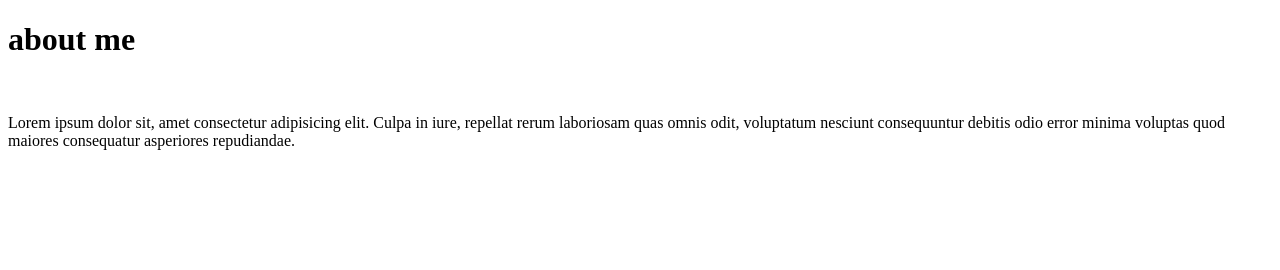
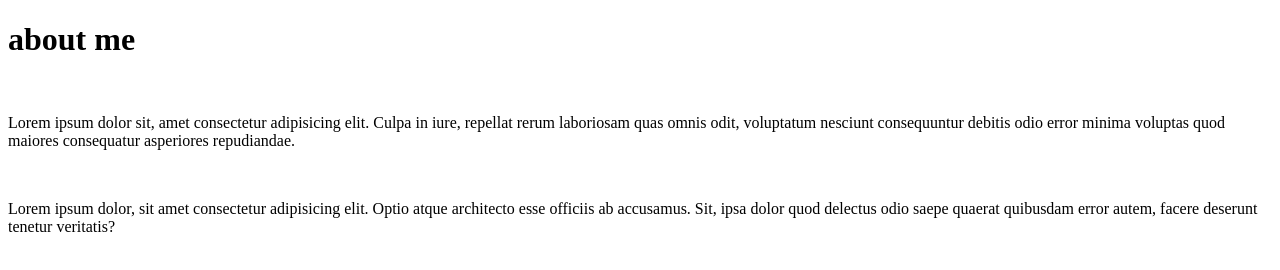
Before and after one commit to karthik-S-2003/portfolio, a plain HTML site: page about.html in a window 1280 px wide. Drawn offline with Linux system fonts and the light colour scheme.

Commit message:
about page commited

```diff
--- a/about.html
+++ b/about.html
@@ -9,5 +9,7 @@
     <h1>about me</h1>
     <br>
     <p>Lorem ipsum dolor sit, amet consectetur adipisicing elit. Culpa in iure, repellat rerum laboriosam quas omnis odit, voluptatum nesciunt consequuntur debitis odio error minima voluptas quod maiores consequatur asperiores repudiandae.</p>
+    <br>
+    <p>Lorem ipsum dolor, sit amet consectetur adipisicing elit. Optio atque architecto esse officiis ab accusamus. Sit, ipsa dolor quod delectus odio saepe quaerat quibusdam error autem, facere deserunt tenetur veritatis?</p>
 </body>
 </html>
```
